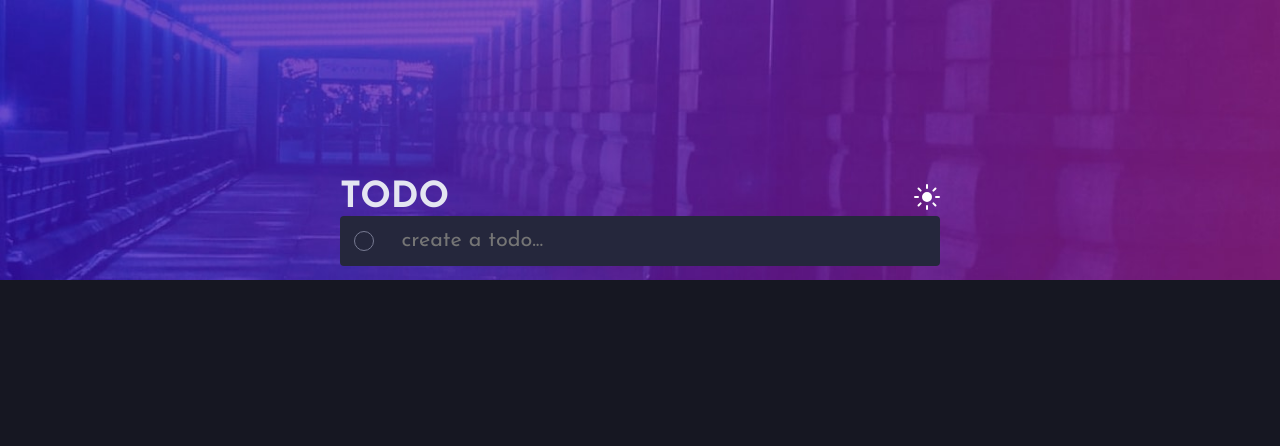
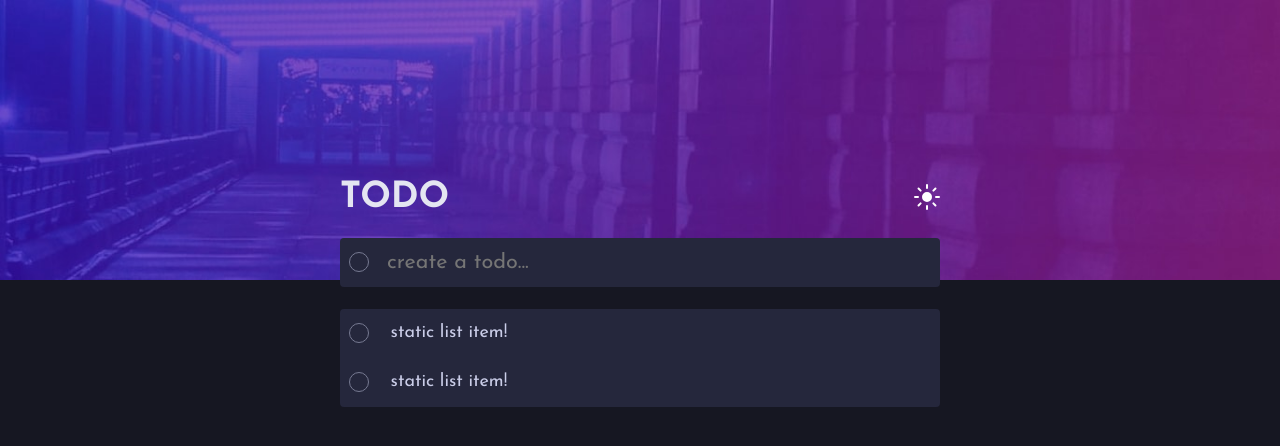
Before and after one commit to Ash6402/web_technologies_24, a React (Vite) app in the folder practice/react/todo-app/: page / in a window 1280 px wide. Shown: the top 446 px of the page. Built offline with nearby package versions, Linux system fonts and the light colour scheme.

Commit message:
fixed background color on light theme and added list items

```diff
--- a/practice/react/todo-app/src/components/CheckBox.jsx
+++ b/practice/react/todo-app/src/components/CheckBox.jsx
@@ -1,10 +1,10 @@
 import './CheckBox.css';
 
-export default function Checkbox({disabled}){
+export default function Checkbox({disabled = false, set}){
     return (
         <>
             <div class="checkbox-container">
-                <input type="checkbox" disabled={disabled} />
+                <input onChange={set} type="checkbox" disabled={disabled} />
                 <span className="checkbox"></span>
             </div>
         </>
--- /dev/null
+++ b/practice/react/todo-app/src/components/Footer.jsx
@@ -0,0 +1,6 @@
+export default function Footer(){
+    return (
+        <>
+        </>
+    )
+}
--- a/practice/react/todo-app/src/components/List.jsx
+++ b/practice/react/todo-app/src/components/List.jsx
@@ -1,3 +1,13 @@
+import ListItem from "./ListItem";
+
 export default function List(){
 
+    return (
+        <>
+            <ul className="wrapper">
+                <ListItem />
+                <ListItem />
+            </ul>
+        </>
+    )
 }
--- /dev/null
+++ b/practice/react/todo-app/src/components/ListItem.jsx
@@ -0,0 +1,17 @@
+import { useState } from "react";
+import Checkbox from "./CheckBox";
+
+export default function ListItem(){
+    const [completed, setCompleted] = useState(false);
+    function handleCompletion(){
+        setCompleted(!completed);
+    }
+    return (
+        <li>
+            <div className="flex item pad-m gap-m">
+                <Checkbox set={handleCompletion} />
+                <p className={completed ? 'completed' : ''} >static list item!</p>
+            </div>
+        </li>
+    )
+}
--- a/practice/react/todo-app/src/components/TextInput.css
+++ b/practice/react/todo-app/src/components/TextInput.css
@@ -1,7 +1,5 @@
 .wrapper .input{
     background: transparent;
-    padding-inline: 0.5rem;
-    padding-block: 0.8rem;
     flex: 1;
     font-size: 120%;
 }
--- a/practice/react/todo-app/src/components/TextInput.jsx
+++ b/practice/react/todo-app/src/components/TextInput.jsx
@@ -4,7 +4,7 @@ import './TextInput.css'
 export default function TextInput(){
 
     return (
-        <div className='wrapper flex align-center'>
+        <div className='wrapper flex align-center pad-m'>
             <Checkbox disabled={true} />
             <input className='input' type="text" placeholder='create a todo...' />
         </div>
--- a/practice/react/todo-app/src/index.css
+++ b/practice/react/todo-app/src/index.css
@@ -45,6 +45,10 @@ body{
   background-color: var(--d-very-dark-blue);
 }
 
+ul{
+  list-style-type: none;
+}
+
 .background-image{
   z-index: -1;
   position: absolute;
@@ -55,7 +59,7 @@ body{
 }
 
 .light {
-  background-color: var(--l-very-light-gray);
+  background-color: var(--l-light-grayish-blue);
 }
 
 .light .background-image{
@@ -78,13 +82,12 @@ input{
   width: 100%;
   border-radius: var(--border-radius);
   background-color: var(--d-very-dark-desaturated-blue);
-  padding-inline: 0.8rem;
   gap: 1rem;
   color: var(--d-light-grayish-blue);
 }
 
 .light .wrapper{
-  background-color: var(--l-very-light-gray);
+  background-color: var(--l-very-light-grayish-blue);
   color: var(--l-very-dark-grayish-blue);
 }
 
@@ -106,8 +109,16 @@ input{
   margin-inline: auto;
 }
 
+.grid{
+  display: grid;
+}
+
 .flex{
   display: flex;
+}
+
+.gap-m{
+  gap: 1.2rem;
 }
 
 .align-center{
@@ -118,8 +129,18 @@ input{
   justify-content: space-between;
 }
 
+.pad-m{
+  padding-inline: 0.5rem;
+  padding-block: 0.8rem;
+}
+
 .pad-inline-m{
   padding-inline: 0.8rem;
+}
+
+.completed{
+  text-decoration: line-through;
+  color: var(--d-dark-grayish-blue);
 }
 
 @media screen and (min-width: 700px) {
--- a/practice/react/todo-app/src/pages/AppPage.jsx
+++ b/practice/react/todo-app/src/pages/AppPage.jsx
@@ -1,3 +1,4 @@
+import Footer from "../components/Footer";
 import List from "../components/List";
 import TextInput from "../components/TextInput";
 import Header from "../components/header";
@@ -7,10 +8,11 @@ export default function AppPage(){
     return (
         <>
             <div className="background-image"></div>
-            <div className="container main">
+            <div className="container main grid gap-m">
                 <Header />
                 <TextInput />
                 <List />
+                <Footer/>
             </div>
         </>
     )
```
